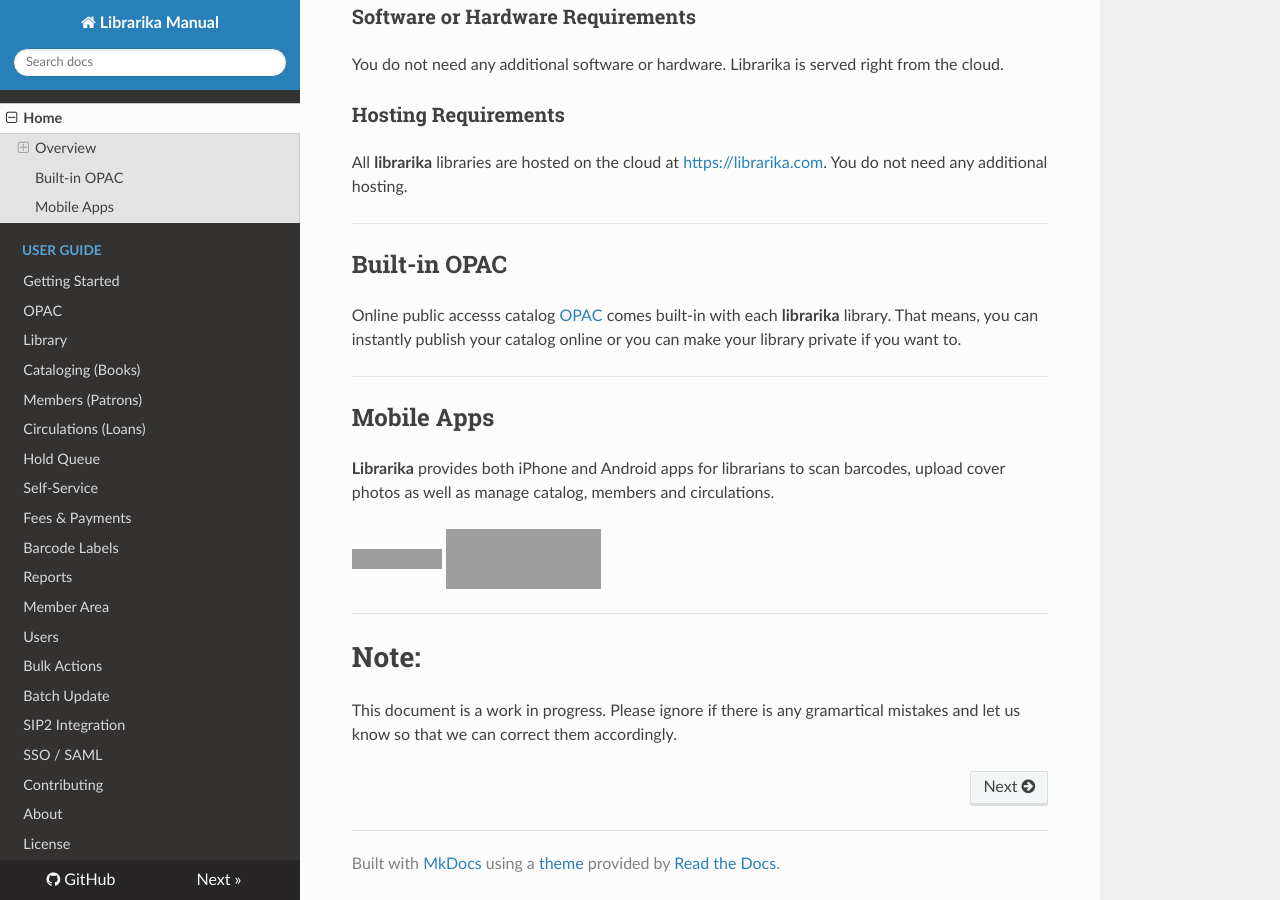
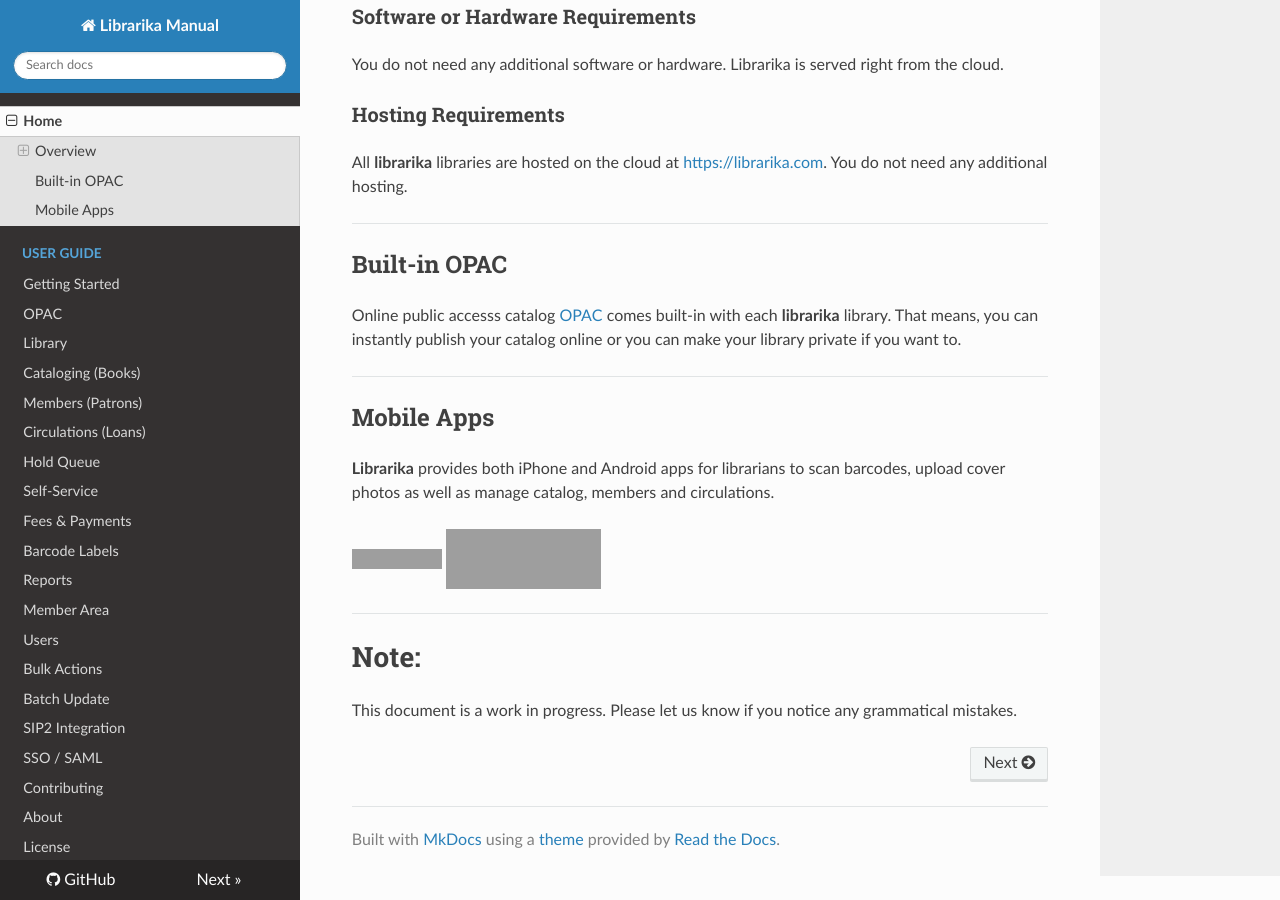
Before and after one commit to Librarika/manual, an MkDocs documentation site: the page built from docs/index.md, in a window 1280 px wide and 900 px high, scrolled down 696 px, cut to the strip 0-900 px from the top of the window. Built offline with MkDocs 1.6.1, drawn with Linux system fonts in a browser that asks for light colours; nearby versions of some CDN libraries; grey boxes are pictures that could not be loaded.

Commit message:
chore(manual): fix typos, update license holder to Raynux Pty Ltd
- index.md: fix 'gramartical' typo, clean up note line
- getting-started.md: fix 'libary', 'prolicy', 'offical' typos
- license.md: update copyright holder from individual to Raynux Pty Ltd (ABN 38 700 717 166)
- .gitignore: ignore local financial-projections/ (not part of manual)

Note: com.librarika.android.dev verified as the real production package (non-dev is 404); Apple/legacy links verified live. No operator/legal/GDPR wording added per product decision — legal stays on the platform's legal pages.

```diff
--- a/docs/index.md
+++ b/docs/index.md
@@ -53,5 +53,4 @@
 
 # Note:
 
-This document is a work in progress. Please ignore if there is any gramartical mistakes and let us
-know so that we can correct them accordingly.
+This document is a work in progress. Please let us know if you notice any grammatical mistakes.
```
Also changed, not shown: docs/getting-started.md (+2 -2 lines), docs/license.md (+1 -1 lines), 1 other file.
